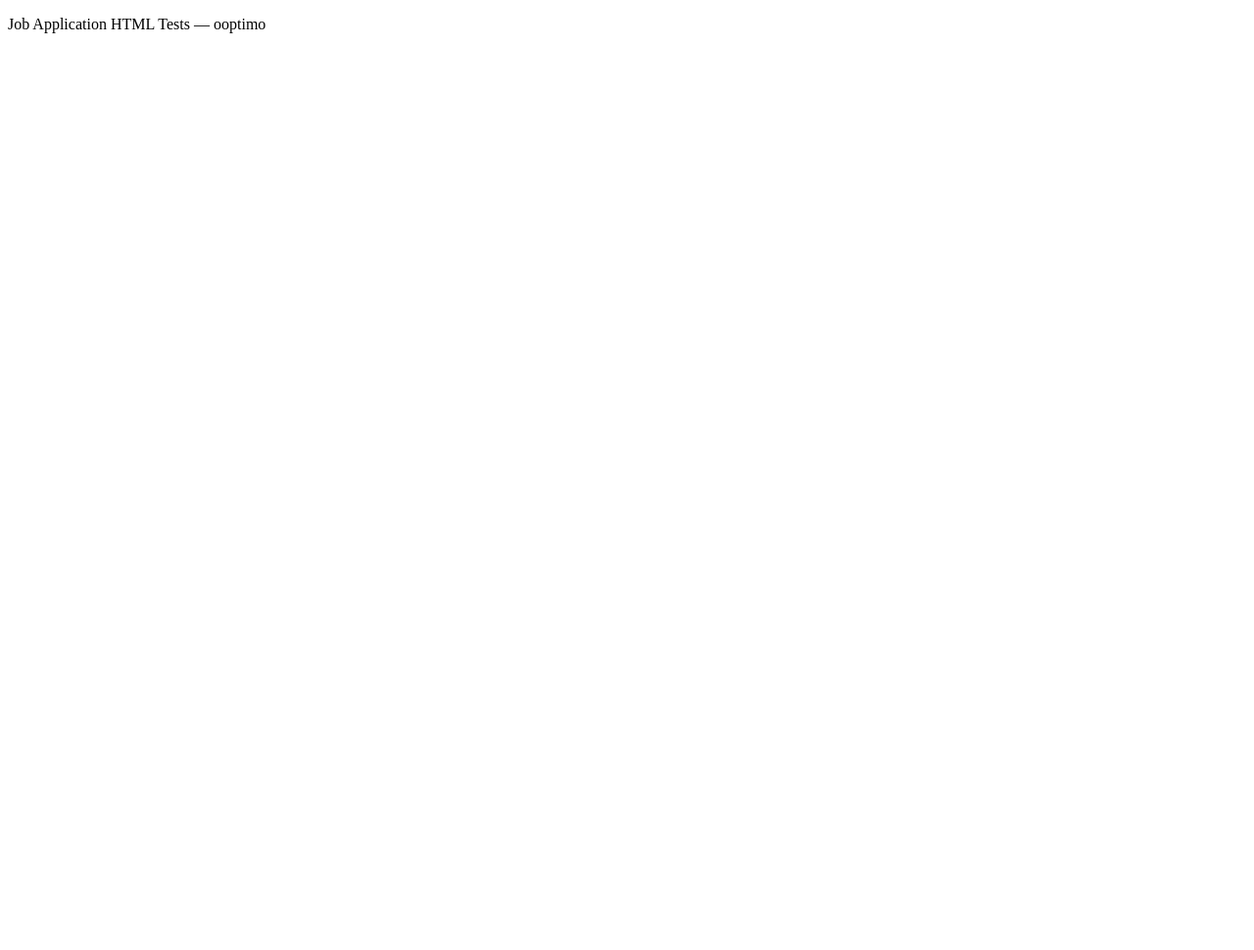
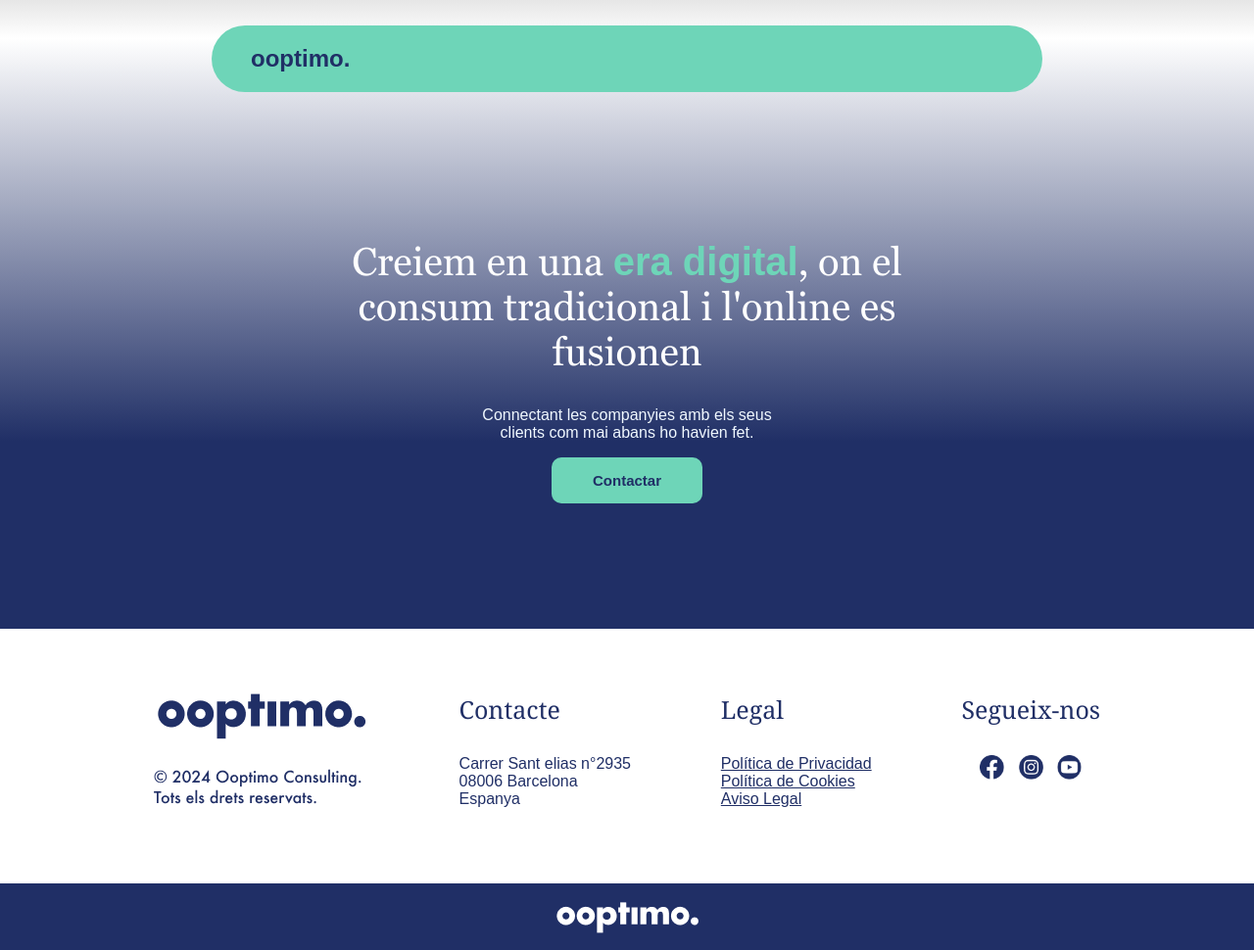
Before and after one commit to yanbianchiero/test1-ooptimo-front, a website: page index.html in a window 1280 px wide. Shown: the whole page at 98% size. Before the commit the page ends 800 px from the top, so only its background shows below. Drawn offline with Linux system fonts and the light colour scheme.

Commit message:
finish test 1 front

```diff
--- a/index.html
+++ b/index.html
@@ -6,14 +6,69 @@
 	<title>Job Application HTML Tests — ooptimo</title>
 	<link rel="stylesheet" href="css/main.css">
 	<meta name="description" content="">
-
 	<link rel="icon" href="/favicon.ico" sizes="any">
 	<link rel="icon" href="/icon.png" type="image/png">
 	<link rel="apple-touch-icon" href="icon.png">
-
 	<meta name="theme-color" content="#202F66">
+	<link rel="stylesheet" href="https://cdnjs.cloudflare.com/ajax/libs/font-awesome/6.6.0/css/all.min.css" integrity="sha512-Kc323vGBEqzTmouAECnVceyQqyqdsSiqLQISBL29aUW4U/M7pSPA/gEUZQqv1cwx4OnYxTxve5UMg5GT6L4JJg==" crossorigin="anonymous" referrerpolicy="no-referrer" />
 </head>
 <body>
-	<p>Job Application HTML Tests — ooptimo</p>
+	<main>
+		<header>
+			<div class="logo">ooptimo.</div>
+		</header>
+		<section class="titulo">
+			<h1 class="encabezado">
+				Creiem en una <span class="texto-verde">era digital</span>, on el
+				<br>
+				consum tradicional i l'online es
+				<br>
+				fusionen
+			</h1>
+			<p class="parrafo">Connectant les companyies amb els seus
+				<br> clients com mai abans ho havien fet.
+			</p>
+			<button class="btn-contactar">Contactar</button>
+		</section>
+	</main>
+	<footer>
+		<div class="contenedor">
+			<div >
+				<img src="src/img/logoOoptimo.png" alt="Descripción de la imagen">
+			</div>
+			<div>
+				<label class="label">Contacte</label>
+				<div class="info">Carrer Sant elias n°2935 <br>
+					08006 Barcelona <br>
+					Espanya <br>
+				</div>
+			</div>
+			<div>
+				<label class="label">Legal</label>
+				<div class="info">
+					<a href="#" target="_blank">Política de Privacidad</a> <br>
+					<a href="#" target="_blank">Política de Cookies</a> <br>
+					<a href="#" target="_blank">Aviso Legal</a> <br>
+				</div>
+			</div>
+			<div>
+				<label class="label">Segueix-nos</label>
+				<div class="info redes">
+					<a href="#">
+						<img width="25" src="src/img/icons/Facebook.png" alt="Facebook.png">
+					</a>
+					<a href="#">
+						<img width="25" src="src/img/icons/Instagram.png" alt="Instagram.png">
+					</a>
+					<a href="#">
+						<img width="25" src="src/img/icons/YouTube.png" alt="YouTube.png">
+					</a>
+				</div>
+			</div>
+		</div>
+		<div class="logo-footer">
+			<img src="src/img/logoBlanco.png" alt="">
+		</div>
+	</footer>
 </body>
 </html>
--- a/package.json
+++ b/package.json
@@ -19,7 +19,7 @@
 		"gulp-sass": "^5.1.0",
 		"gulp-sourcemaps": "^3.0.0",
 		"gulp-watch": "^5.0.1",
-		"node-sass": "^8.0.0"
+		"node-sass": "^9.0.0"
 	},
 	"dependencies": {
 		"static-server": "^2.2.1"
--- a/src/scss/main.scss
+++ b/src/scss/main.scss
@@ -0,0 +1,111 @@
+@font-face {
+	font-family: 'Georgia';
+	src: url('../fonts/georgia.ttf') format('truetype');
+	font-weight: normal;
+	font-style: normal;
+}
+// Colores
+$color-azul: #202f66;
+$color-verde: #6ed5b8;
+
+body{
+	margin: 0px;
+}
+
+main{
+	background: linear-gradient(180deg, rgba(208, 208, 208, 0.53) 0%, rgba(126, 135, 167, 0) 6.07%, $color-azul 70.16%);
+	display: flex;
+	align-items: center;
+	flex-direction: column;
+	padding-bottom: 10%;
+	padding-top: 2%;
+}
+header{
+	background: $color-verde;
+	border-radius: 50px;
+	padding: 20px 40px;
+	width: 60%;
+	position: sticky;
+	top: 20px;
+}
+.logo {
+	font-size: 1.5rem;
+	color: $color-azul;
+	font-weight: bold;
+	font-family: 'Poppins', sans-serif;
+}
+.titulo {
+	text-align: center;
+	font-family: Georgia;
+	color: aliceblue;
+	width: 60%;
+}
+.encabezado {
+	font-size: 2.5rem;
+	color: #fff;
+	font-weight: 400;
+	margin-top: 150px;
+}
+.texto-verde {
+	color: $color-verde;
+	font-weight: bold;
+	font-family: 'Poppins', sans-serif;
+}
+.parrafo{
+	font-family: 'Poppins', sans-serif;
+}
+.btn-contactar{
+	background: $color-verde;
+	color: $color-azul;
+	border-radius: 10px;
+	padding: 15px;
+	width: 20%;
+	font-family: 'Poppins', sans-serif;
+	font-size: 15px;
+	font-weight: bold;
+	box-shadow: none;
+    border: none;
+
+}
+.btn-contactar:hover{
+	background: #fff;
+	color: $color-verde;
+
+}
+.contenedor{
+	display: flex;
+	flex-direction: row;
+    justify-content: space-evenly;
+	padding: 65px;
+}
+.label{
+	font-family: Georgia;
+	font-size: 25px;
+	font-weight: 500;
+	color: $color-azul;
+}
+.info{
+	font-family: 'Poppins', sans-serif;
+	color: $color-azul;
+	margin-top: 30px;
+
+}
+.info a {
+	color: $color-azul;
+}
+
+.info.redes{
+
+	text-align: center;
+}
+.info.redes a {
+	color: $color-azul;
+	text-decoration: none;
+	padding: 5px;
+}
+.logo-footer{
+	background: $color-azul;
+	display: flex;
+	justify-content: center;
+	padding: 12px;
+}
```
Also changed, not shown: css/main.css, src/fonts/georgia.ttf (added), src/fonts/georgiab.ttf (added), src/fonts/georgiai.ttf (added), src/fonts/georgiaz.ttf (added), src/img/icons/Facebook.png (added), src/img/icons/Instagram.png (added), src/img/icons/YouTube.png (added), src/img/logoBlanco.png (added), src/img/logoOoptimo.png (added), 2 other files.
